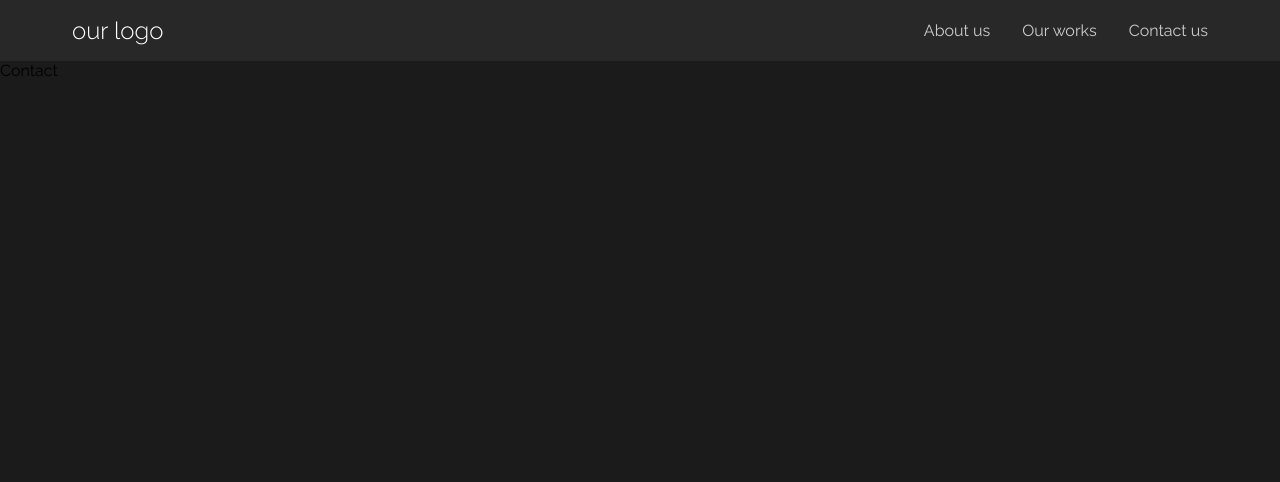
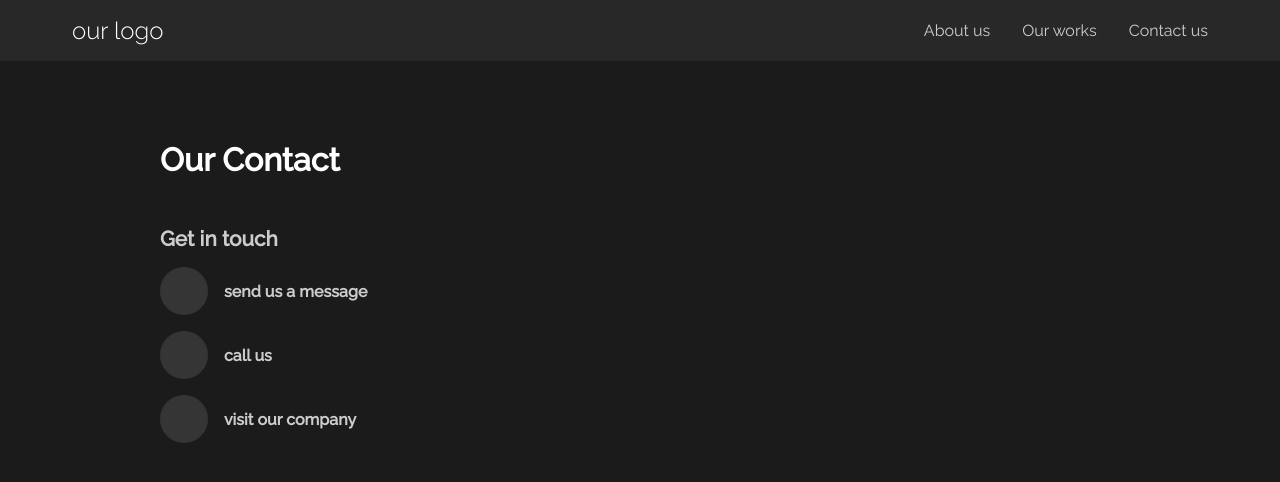
Before and after one commit to lahcenbcf/brandTemplate, a React (Vite) app: page /contact in a window 1280 px wide. Shown: the top 482 px of the page. Built offline with nearby package versions, Linux system fonts and the light colour scheme.

Commit message:
animate contact page

```diff
--- a/src/pages/Contact.jsx
+++ b/src/pages/Contact.jsx
@@ -1,9 +1,24 @@
 //Animation
-import { pageAnimation } from './animations'
+import { pageAnimation , titleAnimations } from './animations'
 import { motion } from 'framer-motion'
 function Contact() {
   return (
-    <motion.div variants={pageAnimation} initial="hidden" animate="show" exit="exit">Contact</motion.div>
+    <motion.div variants={pageAnimation} initial="hidden" animate="show" exit="exit" className='contact'>
+        <h1>Our Contact</h1>
+        <motion.h2 variants={titleAnimations}>Get in touch</motion.h2>
+        <div className='link'>
+              <div className='circle'></div>
+              <motion.h4 variants={titleAnimations} >send us a message</motion.h4>
+        </div>
+        <div className='link'>
+              <div className='circle'></div>
+              <motion.h4 variants={titleAnimations} >call us</motion.h4>
+        </div>
+        <div className='link'>
+              <div className='circle'></div>
+              <motion.h4 variants={titleAnimations} >visit our company</motion.h4>
+        </div>
+    </motion.div>
   )
 }
 
--- a/src/pages/styles.css
+++ b/src/pages/styles.css
@@ -85,3 +85,32 @@ img.goodTimes{
 .frame3{
     background-color: #f5c7f7;
 }
+
+.contact{
+    min-height: 100vh;
+    padding: 5rem 10rem;
+}
+h1{
+    margin-bottom: 3rem;
+    color: white;
+}
+h2{
+color: #ccc;
+font-size: 1.3rem;
+margin-bottom: 1rem;
+}
+.link{
+    display: flex;
+    align-items: center;
+    gap: 1rem;
+    margin: 1rem 0px;
+}
+.circle{
+    height: 3rem;
+    width: 3rem;
+    background-color: #353535;
+    border-radius: 50%;
+}
+h4{
+    color: #ccc;
+}
```
